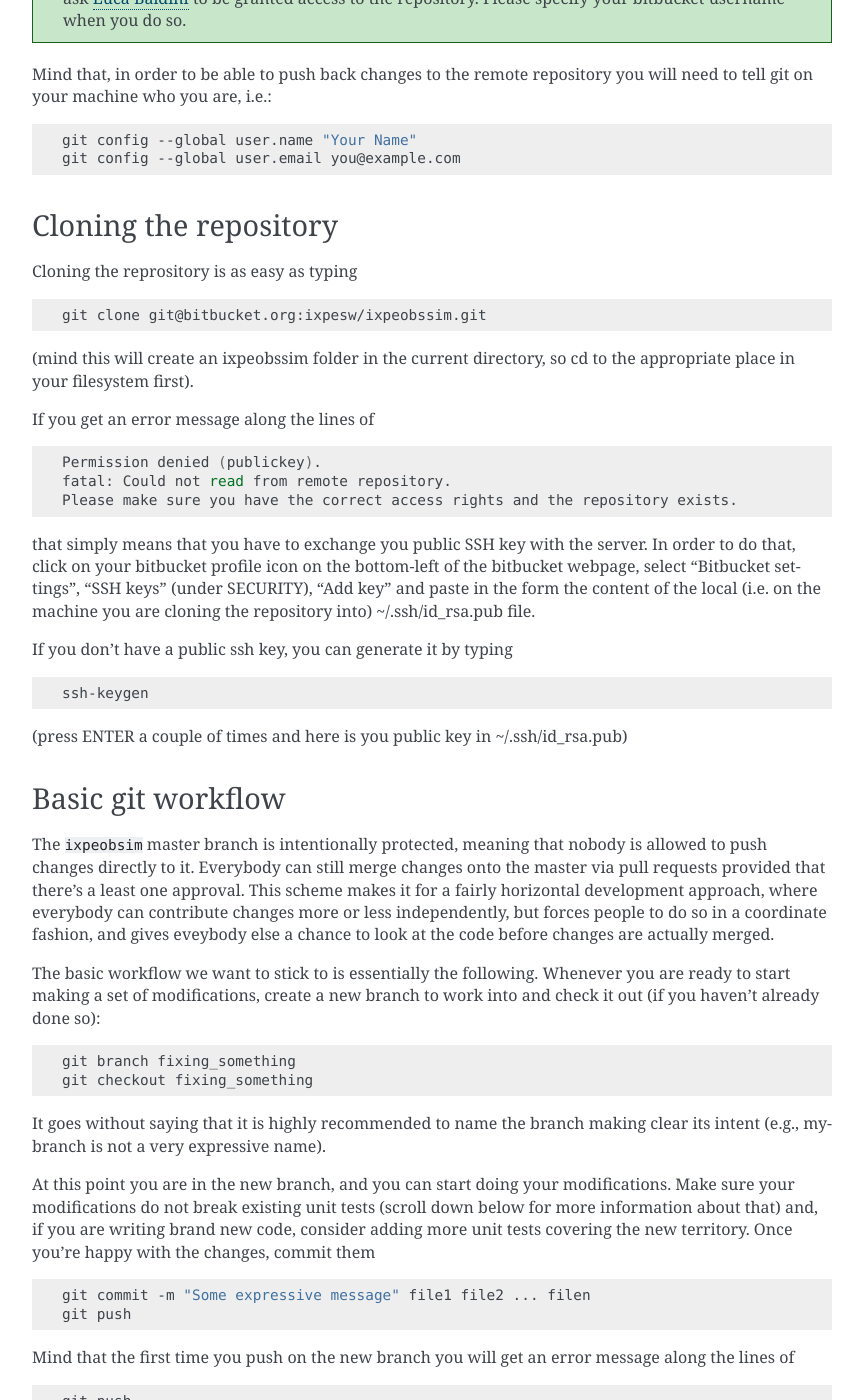
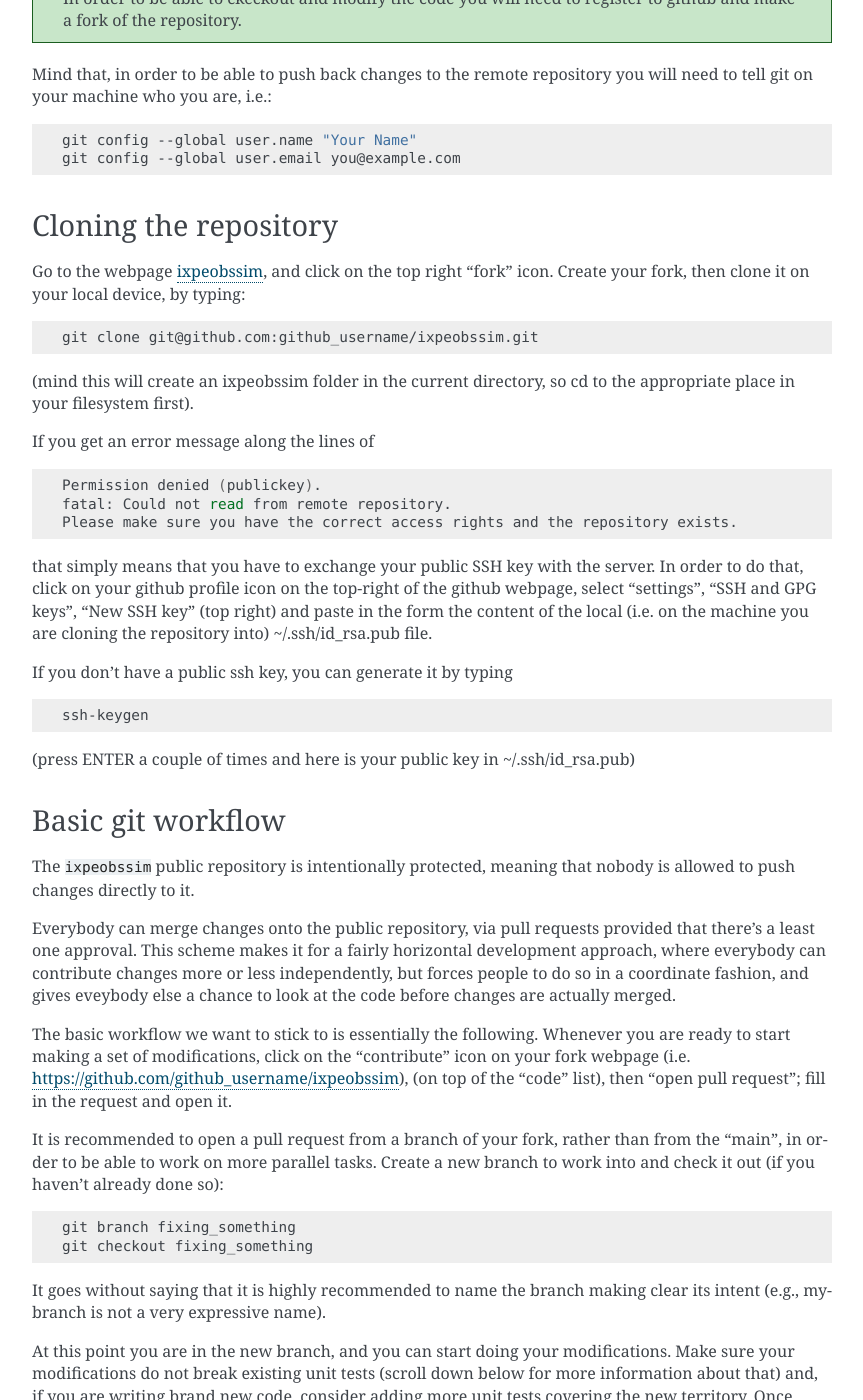
Before and after one commit to lucabaldini/ixpeobssim, a Sphinx documentation site: the page built from docs/code_development.rst, in a window 1280 px wide and 1400 px high, scrolled down 628 px. Shown: the whole window, without its empty margins (258-1121 px from the left). Built offline with Sphinx 7.4.7, drawn with Linux system fonts in a browser that asks for light colours; formulas are drawn with MathJax 3; some of the changed text lies outside the part shown.

Commit message:
updated development instructions

```diff
--- a/docs/code_development.rst
+++ b/docs/code_development.rst
@@ -20,17 +20,18 @@
 --------------------------
 
 `git <http://git-scm.com/>`_ is a distributed version control system and
-`bitbucket <https://bitbucket.org/>`_ is the web hosting service that we use to
-develop and maintain `ixpeobssim <https://bitbucket.org/ixpesw/ixpeobssim/>`_.
+`github <https://github.com>`_ is the web hosting service that we use to develop
+the public version of `ixpeobssim <https://github.com/lucabaldini/ixpeobssim>`_,
+while on `bitbucket <https://bitbucket.org/>`_ we maintain the private version of
+`ixpeobssim <https://bitbucket.org/ixpesw/ixpeobssim/>`_, released to the public
+and downloadable for a user-only mode.
 `Here <http://git-scm.com/doc>`_ is the entry point for the git documentation,
 in case you want to have a feeling of what git is doing and how
 you use it.
 
 .. note::
    In order to be able to ckeckout and modify the code you will need to register
-   to bitbucket and ask `Luca Baldini <mailto:luca.baldini@pi.infn.it>`_ to be
-   granted access to the repository. Please specify your bitbucket username
-   when you do so.
+   to github and make a fork of the repository.
 
 Mind that, in order to be able to push back changes to the remote repository
 you will need to tell git on your machine who you are, i.e.:
@@ -44,11 +45,13 @@
 Cloning the repository
 ----------------------
 
-Cloning the reprository is as easy as typing
+Go to the webpage `ixpeobssim <https://github.com/lucabaldini/ixpeobssim>`_,
+and click on the top right "fork" icon. Create your fork, then clone it on
+your local device, by typing:
 
 .. code-block:: bash
 
-    git clone git@bitbucket.org:ixpesw/ixpeobssim.git
+    git clone git@github.com:github_username/ixpeobssim.git
 
 (mind this will create an ixpeobssim folder in the current directory, so cd to
 the appropriate place in your filesystem first).
@@ -61,10 +64,10 @@
    fatal: Could not read from remote repository.
    Please make sure you have the correct access rights and the repository exists.
 
-that simply means that you have to exchange you public SSH key with the server.
-In order to do that, click on your bitbucket profile icon on the bottom-left of
-the bitbucket webpage, select "Bitbucket settings", "SSH keys" (under
-SECURITY), "Add key" and paste in the form the content of the local (i.e. on
+that simply means that you have to exchange your public SSH key with the server.
+In order to do that, click on your github profile icon on the top-right of
+the github webpage, select "settings", "SSH and GPG keys", "New SSH key" (top right)
+and paste in the form the content of the local (i.e. on
 the machine you are cloning the repository into) ~/.ssh/id_rsa.pub file.
 
 If you don’t have a public ssh key, you can generate it by typing
@@ -73,23 +76,30 @@
 
    ssh-keygen
 
-(press ENTER a couple of times and here is you public key in ~/.ssh/id_rsa.pub)
+(press ENTER a couple of times and here is your public key in ~/.ssh/id_rsa.pub)
 
 
 Basic git workflow
 ------------------
 
-The ``ixpeobsim`` master branch is intentionally protected, meaning that nobody
-is allowed to push changes directly to it. Everybody can still merge changes
-onto the master via pull requests provided that there's a least one approval.
+The ``ixpeobssim`` public repository is intentionally protected,
+meaning that nobody is allowed to push changes directly to it.
+
+Everybody can merge changes onto the public repository,
+via pull requests provided that there's a least one approval.
 This scheme makes it for a fairly horizontal development approach, where
 everybody can contribute changes more or less independently, but forces
 people to do so in a coordinate fashion, and gives eveybody else a chance to
 look at the code before changes are actually merged.
 
 The basic workflow we want to stick to is essentially the following. Whenever
-you are ready to start making a set of modifications, create a new branch
-to work into and check it out (if you haven't already done so):
+you are ready to start making a set of modifications, click on the "contribute"
+icon on your fork webpage (i.e. https://github.com/github_username/ixpeobssim),
+(on top of the "code" list), then "open pull request"; fill in the request and open it.
+
+It is recommended to open a pull request from a branch of your fork,
+rather than from the "main", in order to be able to work on more parallel tasks.
+Create a new branch to work into and check it out (if you haven't already done so):
 
 .. code-block:: bash
 
@@ -124,9 +134,13 @@
 Follow the instructions and you should be all set.
 
 Once you are done with your consistent set of modifications, go ahead on the
-repository web interface and create a pull request. You're all set! Wait for
-the comments of the reviewer, and finally merge the branch on the master
-(or, even better, have somebosy else doing it for you).
+repository web interface and create a pull request.
+Click on the menu icon top left of the code list, on your fork webpage,
+in order to select the right branch you want to make a pull request from
+(default in this menu is "main"); then create and open your pull request,
+as described above.
+You're all set! Wait for the comments of the reviewer, and finally merge
+the branch on the master (or, even better, have somebody else doing it for you).
 
 .. _coding-guidelines:
 
@@ -206,6 +220,9 @@
 which is useful to make sure everything is in order when writing and
 documenting code.
 
+Documentation is available online:
+`<https://ixpeobssim.readthedocs.io/en/latest/overview.html>`
+
 .. warning::
    We should update this section once the documentation is uploaded on the
    wiki and we have made up our mind about the access details.
```
